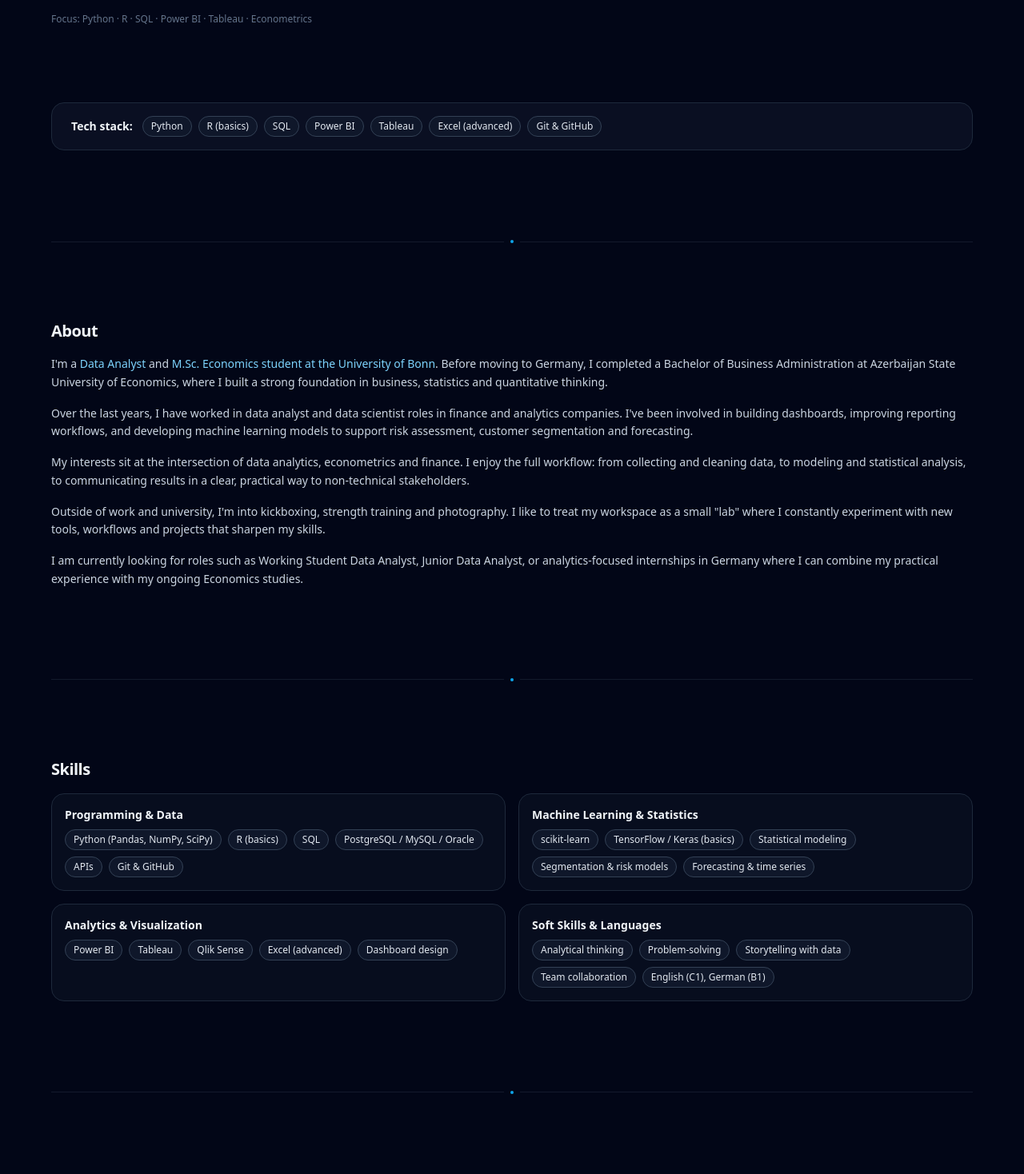
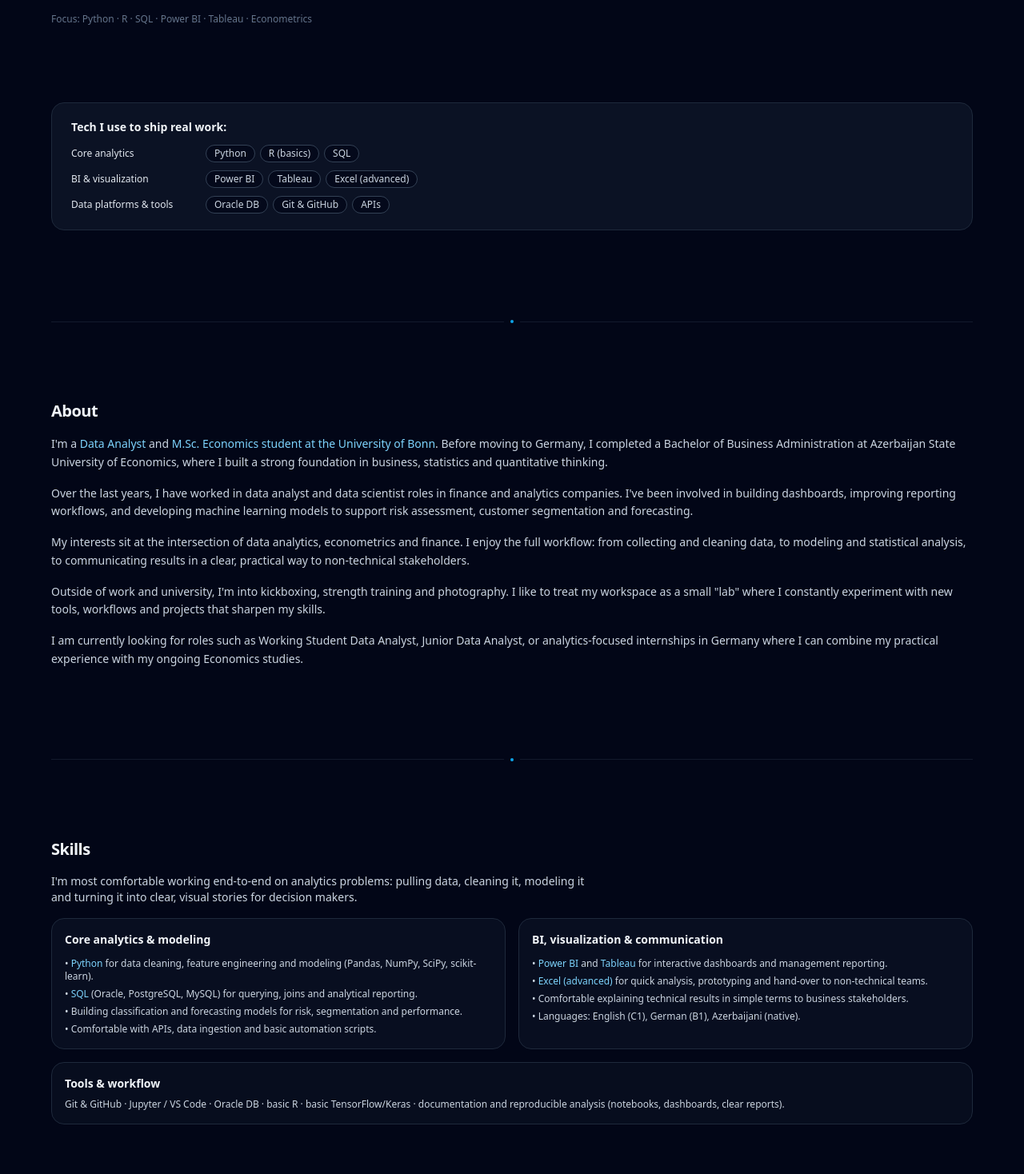
Before and after one commit to HuseinHaji/husein-portfolio, a React (Vite) app: page / in a window 1280 px wide. Shown: the part 460-1928 px from the top of the page at 80% size. Built offline with nearby package versions, Linux system fonts and the light colour scheme.

Commit message:
Refine tech stack and skills sections

```diff
--- a/src/components/Hero.jsx
+++ b/src/components/Hero.jsx
@@ -104,7 +104,7 @@ export default function Hero() {
             </p>
 
             <p className="text-sm text-slate-400 leading-relaxed max-w-xs mx-auto">
-              3 years of analytics experience
+              3+ years of analytics experience
             </p>
           </div>
         </div>
--- a/src/components/Skills.jsx
+++ b/src/components/Skills.jsx
@@ -1,49 +1,5 @@
 import { motion } from "framer-motion";
 import AnimatedSection from "./AnimatedSection";
-
-const skillGroups = [
-  {
-    title: "Programming & Data",
-    skills: [
-      "Python (Pandas, NumPy, SciPy)",
-      "R (basics)",
-      "SQL",
-      "PostgreSQL / MySQL / Oracle",
-      "APIs",
-      "Git & GitHub",
-    ],
-  },
-  {
-    title: "Machine Learning & Statistics",
-    skills: [
-      "scikit-learn",
-      "TensorFlow / Keras (basics)",
-      "Statistical modeling",
-      "Segmentation & risk models",
-      "Forecasting & time series",
-    ],
-  },
-  {
-    title: "Analytics & Visualization",
-    skills: [
-      "Power BI",
-      "Tableau",
-      "Qlik Sense",
-      "Excel (advanced)",
-      "Dashboard design",
-    ],
-  },
-  {
-    title: "Soft Skills & Languages",
-    skills: [
-      "Analytical thinking",
-      "Problem-solving",
-      "Storytelling with data",
-      "Team collaboration",
-      "English (C1), German (B1)",
-    ],
-  },
-];
 
 const containerVariants = {
   hidden: {},
@@ -62,37 +18,93 @@ const cardVariants = {
 export default function Skills() {
   return (
     <AnimatedSection id="skills" className="space-y-4" delay={0.05}>
-      <h2 className="text-xl font-semibold tracking-tight">
-        Skills
-      </h2>
+      <h2 className="text-xl font-semibold tracking-tight">Skills</h2>
+
+      <p className="text-sm text-slate-300 max-w-2xl">
+        I&apos;m most comfortable working end-to-end on analytics problems:
+        pulling data, cleaning it, modeling it and turning it into clear,
+        visual stories for decision makers.
+      </p>
+
       <motion.div
-        className="grid gap-4 sm:grid-cols-2"
+        className="grid gap-4 md:grid-cols-2"
         variants={containerVariants}
         initial="hidden"
         whileInView="visible"
         viewport={{ once: true, amount: 0.25 }}
       >
-        {skillGroups.map((group) => (
+        {/* Core analytics work */}
         <motion.div
-            key={group.title}
           variants={cardVariants}
-            className="rounded-2xl border border-slate-800 bg-slate-900/40 p-4"
+          className="rounded-2xl border border-slate-800 bg-slate-900/50 p-4 space-y-3"
         >
-            <h3 className="text-sm font-semibold text-slate-100 mb-2">
-              {group.title}
+          <h3 className="text-sm font-semibold text-slate-100">
+            Core analytics & modeling
           </h3>
-            <div className="flex flex-wrap gap-2">
-              {group.skills.map((skill) => (
-                <span
-                  key={skill}
-                  className="inline-flex items-center rounded-full border border-slate-700 bg-slate-900 px-2.5 py-1 text-xs text-slate-200"
+          <ul className="space-y-1.5 text-xs text-slate-300">
+            <li>
+              • <span className="font-medium text-sky-300">Python</span> for data
+              cleaning, feature engineering and modeling (Pandas, NumPy, SciPy,
+              scikit-learn).
+            </li>
+            <li>
+              • <span className="font-medium text-sky-300">SQL</span> (Oracle,
+              PostgreSQL, MySQL) for querying, joins and analytical reporting.
+            </li>
+            <li>
+              • Building <span className="font-medium">classification and
+              forecasting models</span> for risk, segmentation and performance.
+            </li>
+            <li>
+              • Comfortable with <span className="font-medium">APIs</span>, data
+              ingestion and basic automation scripts.
+            </li>
+          </ul>
+        </motion.div>
+
+        {/* BI, visualization & soft skills */}
+        <motion.div
+          variants={cardVariants}
+          className="rounded-2xl border border-slate-800 bg-slate-900/50 p-4 space-y-3"
         >
-                  {skill}
-                </span>
-              ))}
-            </div>
+          <h3 className="text-sm font-semibold text-slate-100">
+            BI, visualization & communication
+          </h3>
+          <ul className="space-y-1.5 text-xs text-slate-300">
+            <li>
+              • <span className="font-medium text-sky-300">Power BI</span> and{" "}
+              <span className="font-medium text-sky-300">Tableau</span> for
+              interactive dashboards and management reporting.
+            </li>
+            <li>
+              • <span className="font-medium text-sky-300">Excel (advanced)</span>{" "}
+              for quick analysis, prototyping and hand-over to non-technical teams.
+            </li>
+            <li>
+              • Comfortable explaining{" "}
+              <span className="font-medium">technical results in simple terms</span>{" "}
+              to business stakeholders.
+            </li>
+            <li>
+              • Languages: English (C1), German (B1), Azerbaijani (native).
+            </li>
+          </ul>
         </motion.div>
-        ))}
+
+        {/* Optional small third card (tools & workflow) */}
+        <motion.div
+          variants={cardVariants}
+          className="md:col-span-2 rounded-2xl border border-slate-800 bg-slate-900/40 p-4 space-y-2"
+        >
+          <h3 className="text-sm font-semibold text-slate-100">
+            Tools & workflow
+          </h3>
+          <p className="text-xs text-slate-300">
+            Git & GitHub · Jupyter / VS Code · Oracle DB · basic R · basic
+            TensorFlow/Keras · documentation and reproducible analysis (notebooks,
+            dashboards, clear reports).
+          </p>
+        </motion.div>
       </motion.div>
     </AnimatedSection>
   );
--- a/src/components/TechStackStrip.jsx
+++ b/src/components/TechStackStrip.jsx
@@ -1,13 +1,18 @@
 import { motion } from "framer-motion";
 
-const stack = [
-  "Python",
-  "R (basics)",
-  "SQL",
-  "Power BI",
-  "Tableau",
-  "Excel (advanced)",
-  "Git & GitHub",
+const rows = [
+  {
+    label: "Core analytics",
+    items: ["Python", "R (basics)", "SQL"],
+  },
+  {
+    label: "BI & visualization",
+    items: ["Power BI", "Tableau", "Excel (advanced)"],
+  },
+  {
+    label: "Data platforms & tools",
+    items: ["Oracle DB", "Git & GitHub", "APIs"],
+  },
 ];
 
 export default function TechStackStrip() {
@@ -19,21 +24,31 @@ export default function TechStackStrip() {
       viewport={{ once: true, amount: 0.4 }}
       transition={{ duration: 0.4, ease: "easeOut" }}
     >
-      <div className="rounded-2xl border border-slate-800 bg-slate-900/60 px-4 py-3 sm:px-6 sm:py-4 flex flex-wrap items-center gap-2 sm:gap-3">
+      <div className="rounded-2xl border border-slate-800 bg-slate-900/70 px-5 py-4 sm:px-6 sm:py-5 space-y-3">
         <p className="text-xs sm:text-sm font-semibold text-slate-100">
-          Tech stack:
+          Tech I use to ship real work:
         </p>
-        <div className="flex flex-wrap gap-2">
-          {stack.map((item) => (
-            <motion.span
-              key={item}
-              whileHover={{ scale: 1.04, y: -1 }}
-              whileTap={{ scale: 0.98 }}
-              transition={{ type: "spring", stiffness: 250, damping: 15 }}
-              className="inline-flex items-center rounded-full bg-slate-900 border border-slate-700 px-2.5 py-1 text-[11px] sm:text-xs text-slate-200"
+
+        <div className="space-y-2.5 text-[11px] sm:text-xs text-slate-300">
+          {rows.map((row) => (
+            <div
+              key={row.label}
+              className="flex flex-col sm:flex-row sm:items-baseline sm:gap-2"
             >
-              {item}
-            </motion.span>
+              <span className="w-40 shrink-0 font-medium text-slate-200">
+                {row.label}
+              </span>
+              <div className="flex flex-wrap gap-1.5">
+                {row.items.map((item) => (
+                  <span
+                    key={item}
+                    className="inline-flex items-center rounded-full bg-slate-950/70 border border-slate-700 px-2.5 py-0.5"
+                  >
+                    {item}
+                  </span>
+                ))}
+              </div>
+            </div>
           ))}
         </div>
       </div>
```
Lines whose indentation alone changed are shown as unchanged.
